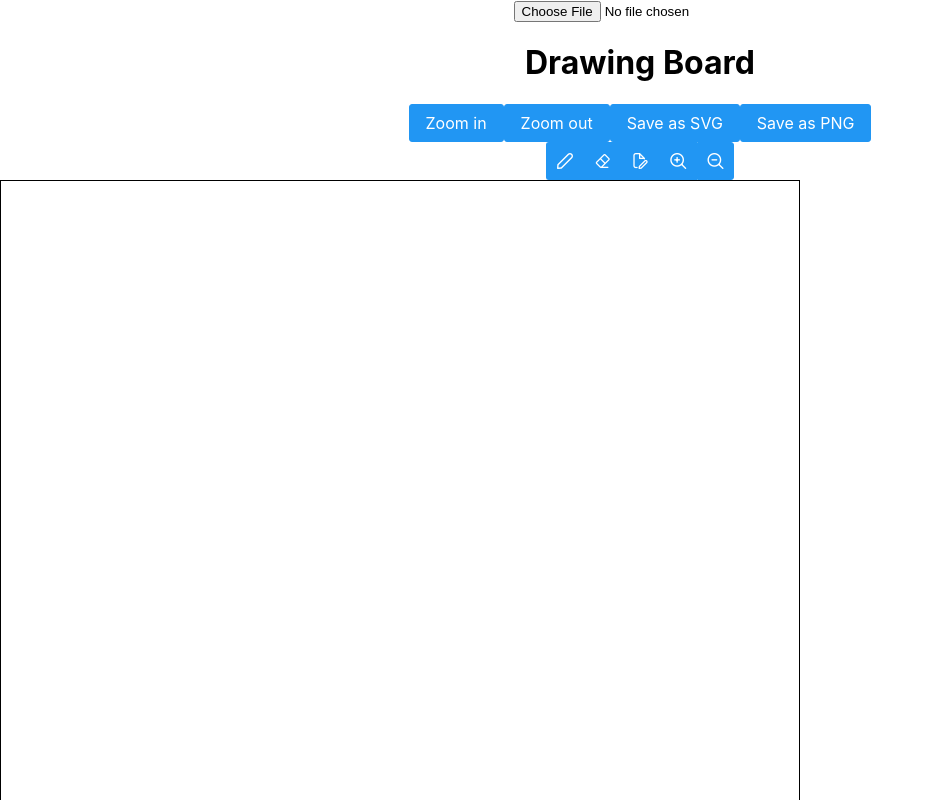
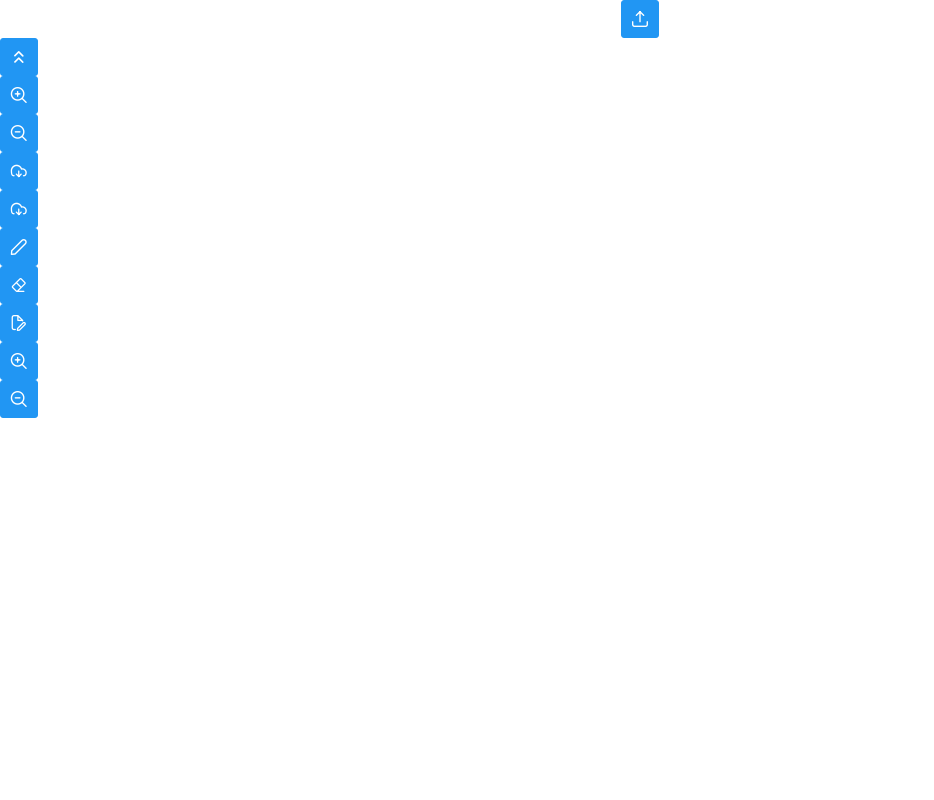
Before and after one commit to hsavov-github/chaos-shift-ui, a React (Create React App) app: page / in a window 1280 px wide. Shown: the top 800 px of the page, without its empty margins (0-934 px from the left). Built offline with nearby package versions, Linux system fonts and the light colour scheme.

Commit message:
fixed menu

```diff
--- a/src/App.js
+++ b/src/App.js
@@ -26,8 +26,10 @@ const Cursors = new Map([
   [Operations.ZoomOut, 'zoom-out'],
 ]);
 
-function DrawingBoard({ imageURL, brushWidth }) {
+function DrawingBoard({ brushWidth }) {
   const svgRef = useRef(null); // reference to the svg element
+  const [image, setImage] = useState(null);
+  const [imgSize, setImgSize] = useState({ width: 0, height: 0 });
   const [enrichment, setEnrichment] = useState({
 		  paths: [],
 		  points: [],
@@ -61,6 +63,9 @@ function DrawingBoard({ imageURL, brushWidth }) {
   const inputRef = useRef();
     // zoom
   const [scale, setScale] = useState(1); // initial scale
+  // menu
+  const [collapsed, setCollapsed] = useState(false);
+
 
 
   //touchscreen draw - hacky but allows passing passive:false
@@ -333,6 +338,22 @@ function DrawingBoard({ imageURL, brushWidth }) {
   };
 
   //end of text
+  //change image
+   const handleFileChange = (e) => {
+    if (e.target.files && e.target.files[0]) {
+      const reader = new FileReader();
+      reader.onload = (event) => {
+        setImage(event.target.result);
+
+		const img = new Image();
+        img.src = reader.result;
+        img.onload = () => {
+          setImgSize({ width: img.width, height: img.height });
+        };
+      };
+      reader.readAsDataURL(e.target.files[0]);
+    }
+  };
 
   // save the svg as an svg file
   const saveSVG = () => {
@@ -360,7 +381,7 @@ function DrawingBoard({ imageURL, brushWidth }) {
         canvas.height = bgImage.height;
 		ctx.drawImage(bgImage,0,0); // Or at whatever offset you like
 	  };
-	  bgImage.src = imageURL;
+	  bgImage.src = image;
       // create an image element to load the svg string
       let svgImg = new Image();
       svgImg.onload = function () {
@@ -398,30 +419,36 @@ function DrawingBoard({ imageURL, brushWidth }) {
   };
 
   return (
-    <div className="drawing-board">
-      <h1>Drawing Board</h1>
-	  <div className="controls" style={{position: "relative", zIndex: 1}}>
-		  <Button onClick={zoomIn}>Zoom in</Button>
-		  <Button onClick={zoomOut}>Zoom out</Button>
-		  <Button onClick={saveSVG}>Save as SVG</Button>
-          <Button onClick={savePNG}>Save as PNG</Button>
-		  <div>
-		     <span className="p-buttonset">
+  <div className = "drawing=board">
+  <ImageUploader sharedImage={image} onImageChange={handleFileChange} />
+    <div className="main-panel" style={{ display: 'flex', flexDirection: 'row' }}>
+
+	  <div className="controls" style={{ position: 'relative', zIndex: collapsed ? 0 : 1 }}>
+	    <Button onClick={() => setCollapsed(!collapsed)} icon={collapsed ? "pi pi-angle-double-up" : "pi pi-angle-double-up"}/>
+
+
+		 {!collapsed && (
+		 <div style={{ display: 'flex', flexDirection: 'column' }}>
+			  <Button icon="pi pi-search-plus" onClick={zoomIn}/>
+			  <Button icon="pi pi-search-minus" onClick={zoomOut}/>
+			  <Button icon="pi pi-cloud-download" onClick={saveSVG}/>
+			  <Button icon="pi pi-cloud-download" onClick={savePNG}/>
+
 					  <Button icon="pi pi-pencil" onClick={() => handlePickOperation(Operations.Draw)}/>
 					  <Button icon="pi pi-eraser" onClick={() => handlePickOperation(Operations.Delete)}/>
 					  <Button icon="pi pi-file-edit" onClick={() => handlePickOperation(Operations.Write)}/>
 					  <Button icon="pi pi-search-plus" onClick={() => handlePickOperation(Operations.ZoomIn)}/>
 					  <Button icon="pi pi-search-minus" onClick={() => handlePickOperation(Operations.ZoomOut)}/>
-			  </span>
 		 </div>
+		)}
+
 	  </div>
-		<div id="boundary" className="board" width="800px"
-			height="800px" style={{width: "800px", height: "800px", zIndex: 0, cursor: cursorStyle}}>
+		<div id="boundary" className="board" style={{zIndex: 0, cursor: cursorStyle}}>
 		  <svg
 			ref={svgRef}
-			width="800px"
-			height="800px"
-			style={{ border: "1px solid black",transform: `scale(${scale})` }}
+			width={imgSize.width}
+			height={imgSize.height}
+			style={{transform: `scale(${scale})` }}
 			onMouseDown={handleMouseDown}
 			onMouseMove={handleMouseMove}
 			onMouseUp={handleMouseUp}
@@ -430,7 +457,7 @@ function DrawingBoard({ imageURL, brushWidth }) {
 			onMouseOver={handleHoverEnter}
             onMouseOut={handleHoverLeave}
 		  >
-		  <image href={imageURL}  width="100%" height="100%"/>
+		  <image href={image}  width="100%" height="100%"/>
 			{enrichment.paths.map((path) => (
 			  <path
 			    id={path.id}
@@ -477,26 +504,16 @@ function DrawingBoard({ imageURL, brushWidth }) {
 		  </svg>
 	  </div>
     </div>
+	</div>
   );
 }
 
 function App() {
- const [image, setImage] = useState(null);
-
- const handleFileChange = (e) => {
-    if (e.target.files && e.target.files[0]) {
-      const reader = new FileReader();
-      reader.onload = (event) => {
-        setImage(event.target.result);
-      };
-      reader.readAsDataURL(e.target.files[0]);
-    }
-  };
 
   return (
     <div className="App">
-	  <ImageUploader sharedImage={image} onImageChange={handleFileChange} />
-      <DrawingBoard imageURL={image}  brushWidth="8"/>
+
+      <DrawingBoard  brushWidth="8"/>
     </div>
   );
 }
--- a/src/components/ImageUploader.js
+++ b/src/components/ImageUploader.js
@@ -1,10 +1,24 @@
 import React, { useState } from 'react';
+import { Button } from 'primereact/button';
+import 'primereact/resources/themes/saga-blue/theme.css';
+import 'primeicons/primeicons.css';
 
 const ImageUploader = ({sharedImage, onImageChange}) => {
+	// Create a reference to the hidden file input element
+  const hiddenFileInput = React.useRef(null);
+
+  // Programatically click the hidden file input element
+  // when the Button component is clicked
+  const handleClick = event => {
+    hiddenFileInput.current.click();
+  };
+
   return (
     <div>
-      <input type="file" onChange={(e) => onImageChange(e)} />
-    </div>
+		<Button icon="pi pi-upload" onClick={handleClick} />
+		<input type="file" ref={hiddenFileInput} style={{display: 'none'}} onChange={(e) => onImageChange(e)} />
+	</div>
+
   );
 };
 
```
Lines whose indentation alone changed are shown as unchanged.
